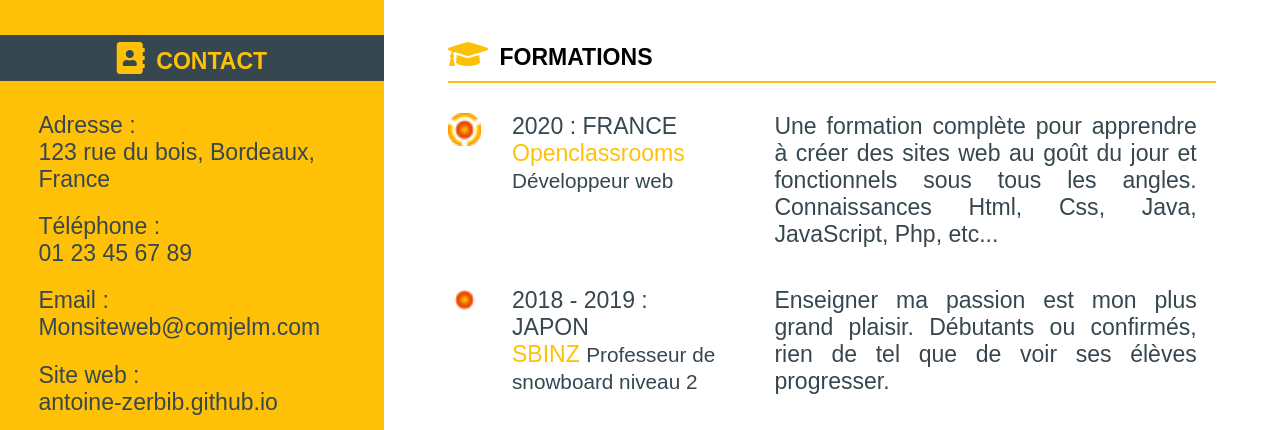
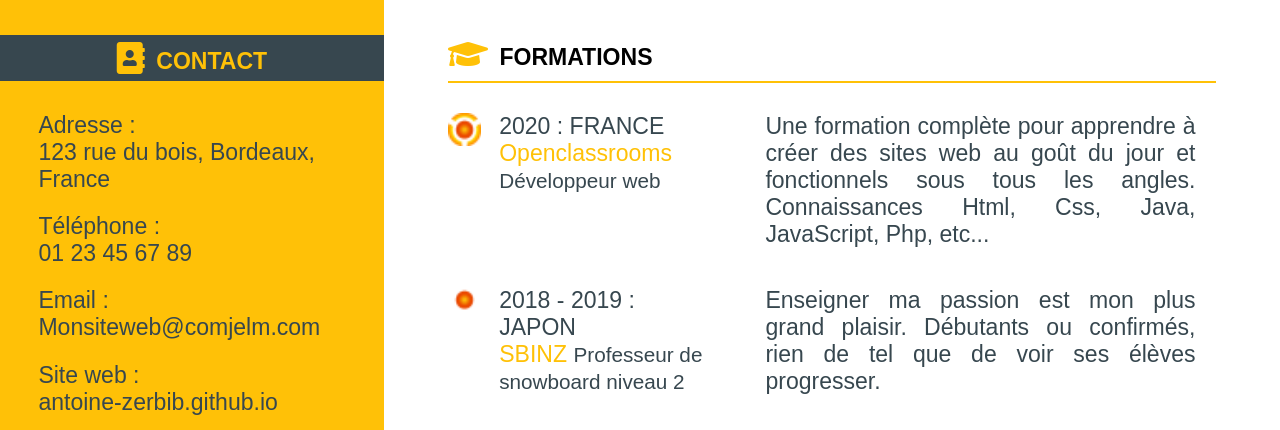
Before and after one commit to Antoine-Zerbib/MonCv, a plain HTML site: page index.html in a window 1280 px wide. Shown: the part 272-702 px from the top of the page. Drawn offline with Linux system fonts and the light colour scheme.

Commit message:
Update style.css

```diff
--- a/style.css
+++ b/style.css
@@ -193,7 +193,7 @@ style visité que j'aime bien mais pas tendance
     background-image: url(images/point-orange-20px.png);
     background-repeat: no-repeat;
     background-position: left -0.3vw;
-    padding-left: 5vw;
+    padding-left: 20px;
     padding-bottom : 2vw
 }
 .section li:first-child {
@@ -234,7 +234,7 @@ main .section span{
     background-position: left -0.2vw; /* on positionne où l'on veut */
     text-align: left;
     background-repeat: no-repeat; /* on annule la répétition par défaut */
-    padding-left: 4vw; /* pour éviter la superposition du contenu */
+    padding-left: 20px; /* pour éviter la superposition du contenu */
     background-image: url(images/point-orange-20px.png);
 }
 #recommandations span{
@@ -460,8 +460,6 @@ footer p{
        width:100%;
        padding:0;
     }
-    section{0%;
-    }
 
 
     /* -- PARTIE ASIDE -- */
@@ -554,7 +552,7 @@ footer p{
 
 
     #recommandations ul, #formations li,#experience li{
-        display: flex;
+        display: flex;/*sépare les textes*/
         padding-bottom: 3vw;
     }
     #formations li p:nth-child(1),#experience li p:nth-child(1){
@@ -563,10 +561,12 @@ footer p{
         text-align: left
     }
     #formations li p:nth-child(2),#experience li p:nth-child(2){
-
         width: 60%
     }
-
+    .section li,#recommandation li,experience li{
+        /*pour eviter que les icones et le texte se chevauchent*/
+        padding-left: 4vw
+    }
     main h4{
         text-align: left;
         padding-bottom: 10px;
```
